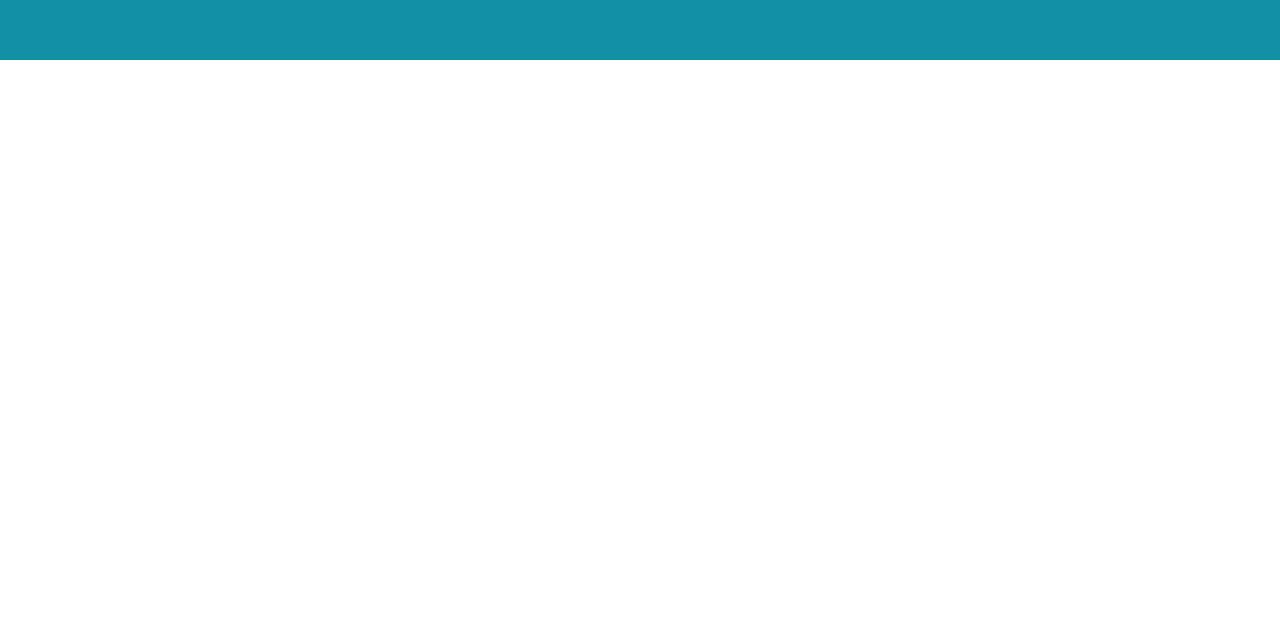
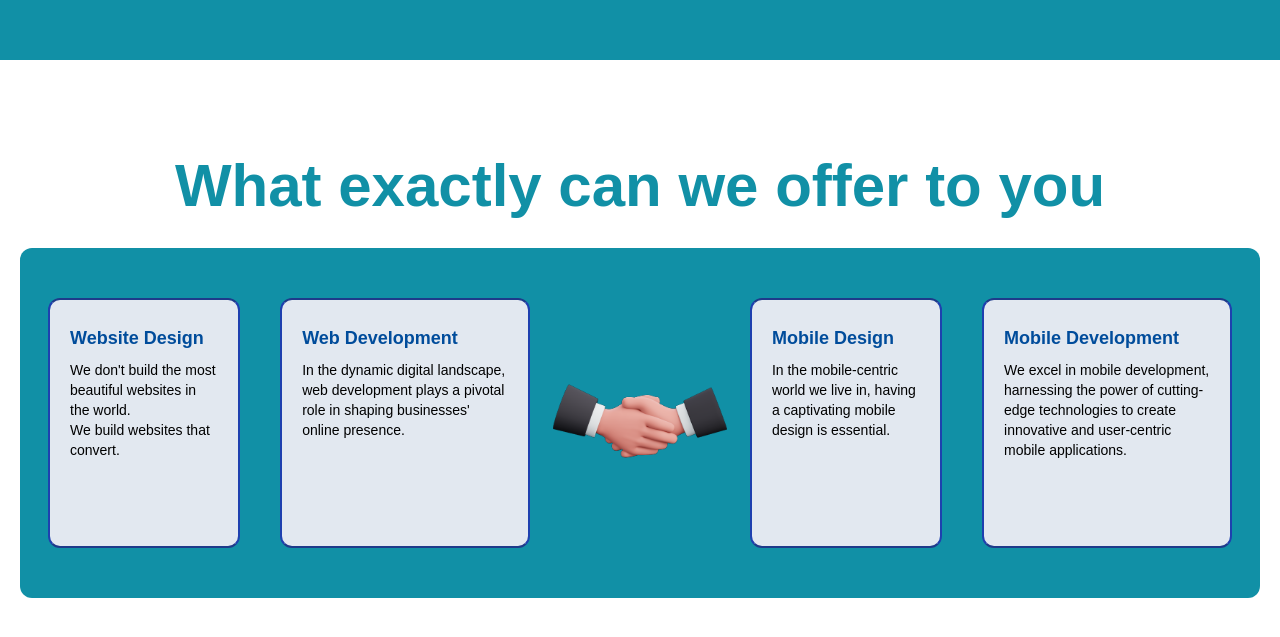
Before and after one commit to nctrnlman/company-profile-jade, a React (Create React App) app: page /service in a window 1280 px wide. Shown: the part 781-1418 px from the top of the page. Before the commit the page ends 841 px from the top, so only its background shows below. Built offline with nearby package versions, Linux system fonts and the light colour scheme.

Commit message:
service page done

```diff
--- a/src/pages/Contact.jsx
+++ b/src/pages/Contact.jsx
@@ -1,3 +1,4 @@
+/* eslint-disable jsx-a11y/iframe-has-title */
 import React, { useState } from 'react';
 import { motion } from "framer-motion";
 import { fadeIn } from "../variants";
--- a/src/pages/Service.jsx
+++ b/src/pages/Service.jsx
@@ -1,5 +1,8 @@
 import React from "react";
 import Image from "../assets/ervice.png"
+import { motion } from "framer-motion";
+import { fadeIn } from "../variants";
+import Image3 from '../assets/hand_3d.png'
 
 function Service() {
   return (
@@ -7,19 +10,107 @@ function Service() {
     <section className="min-h-[85vh] lg:min-h-[90vh] h-[700px] flex items-center overflow-x-hidden bg-[#1190A6]">
       <div className="container justify-between flex flex-col lg:flex-row lg:items-center lg:gap-x-12">
         {/*text */}
-        <div className="flex flex-col px-5 mx-5 text-center lg:text-left gap-y-3">
+        <motion.div
+        variants={fadeIn("right", 0.3)}
+        initial="hidden"
+        whileInView={"show"}
+        viewport={{ once: false, amount: 0.3 }}
+        className="flex flex-col px-5 mx-5 text-center lg:text-left gap-y-3">
           <h1 className="text-[76px] font-bold leading-[1] lg:text[100px] text-white">
             Our <span> Specialty </span>{" "}
           </h1>
-          <p className="text-[#004c9b] text-[31px] font-semibold">
+          <motion.p
+          variants={fadeIn("right", 0.5)}
+          initial="hidden"
+          whileInView={"show"}
+          viewport={{ once: false, amount: 0.3 }}
+          className="text-[#004c9b] text-[31px] font-semibold">
           Supporting your company with all it's digital needs.
-          </p>
+          </motion.p>
+        </motion.div>
+
+        {/*image */}
+        <motion.div
+        variants={fadeIn("left", 0.3)}
+        initial="hidden"
+        whileInView={"show"}
+        viewport={{ once: false, amount: 0.3 }}
+        className="hidden px-[15px] lg:flex flex-1 max-w-[300px] lg:max-w-[600px]">
+          <img className="w-full h-full" src={Image} alt="" />
+        </motion.div>
+      </div>
+    </section>
+
+    <section className="py-16">
+      <div className="container mx-auto">
+        {/* text */}
+      <motion.div
+      variants={fadeIn("fade", 0.3)}
+      initial="hidden"
+      whileInView={"show"}
+      viewport={{ once: false, amount: 0.3 }}
+      className="text-6xl font-semibold text-[#1190A6] text-center py-8">
+          <h1>What exactly can we offer to you</h1>
+      </motion.div>
+
+        {/* card */}
+
+        <div className=" px-2 flex flex-col lg:flex lg:flex-row overflow-hidden max-w-lg lg:h-[350px] mx-auto lg:mx-5 h-[1000px] items-center rounded-xl bg-[#1190A6] lg:max-w-full py-12 lg:py-12">
+          <div className="bg-slate-200 h-[250px] w-[250px] mx-5 px-5 border-2
+          border-y-blue-900 border-x-blue-800 rounded-xl py-4">
+            <h1 className="py-2 font-semibold text-lg text-[#004c9b]"> Website <span/> Design </h1>
+            <div className="text-sm">
+            <p> We don't build the most beautiful websites in the world. </p>
+            <p>We build websites that convert.</p>
+            </div>
+          </div>
+
+        {/* card 2 */}
+        <div className="py-2">
+          <div className="bg-slate-200 h-[250px] w-[250px] mx-5 px-5 border-2
+          border-y-blue-900 border-x-blue-800 rounded-xl py-4">
+            <h1 className="py-2 font-semibold text-lg text-[#004c9b]"> Web <span/> Development </h1>
+           <div className="text-sm">
+            <p>In the dynamic digital landscape, web development plays a pivotal role in shaping businesses' online presence. </p>
+            </div>
+          </div>
+          </div>
+
+          {/* img */}
+          <div className="flex">
+            <img src={Image3} alt=""/>
+          </div>
+
+
+          {/* card 3 */}
+
+          <div className="bg-slate-200 h-[250px] w-[250px] mx-5 px-5 border-2
+          border-y-blue-900 border-x-blue-800 rounded-xl py-4 ">
+            <h1 className="py-2 font-semibold text-lg text-[#004c9b]"> Mobile <span/> Design </h1>
+            {/* div p */}
+            <div className="text-sm">
+              <p> In the mobile-centric world we live in, having a captivating mobile design is essential.</p>
+            </div>
+
+          </div>
+          {/* card 4 */}
+          <div className="py-2">
+          <div className="bg-slate-200 h-[250px] w-[250px] mx-5 px-5 border-2
+          border-y-blue-900 border-x-blue-800 rounded-xl py-4">
+            <h1 className="py-2 font-semibold text-lg text-[#004c9b]"> Mobile <span/> Development </h1>
+            {/* div p */}
+            <div className="text-sm">
+              <p> We excel in mobile development, harnessing the power of cutting-edge technologies to create innovative and user-centric mobile applications. </p>
+            </div>
+            </div>
+          </div>
+
+
+
+
         </div>
 
-        {/*image */}
-        <div className="hidden px-[15px] lg:flex flex-1 max-w-[300px] lg:max-w-[600px]">
-          <img className="w-full h-full" src={Image} alt="" />
-        </div>
+
       </div>
     </section>
     </>
```
Also changed, not shown: src/assets/hand_3d.png (added).
